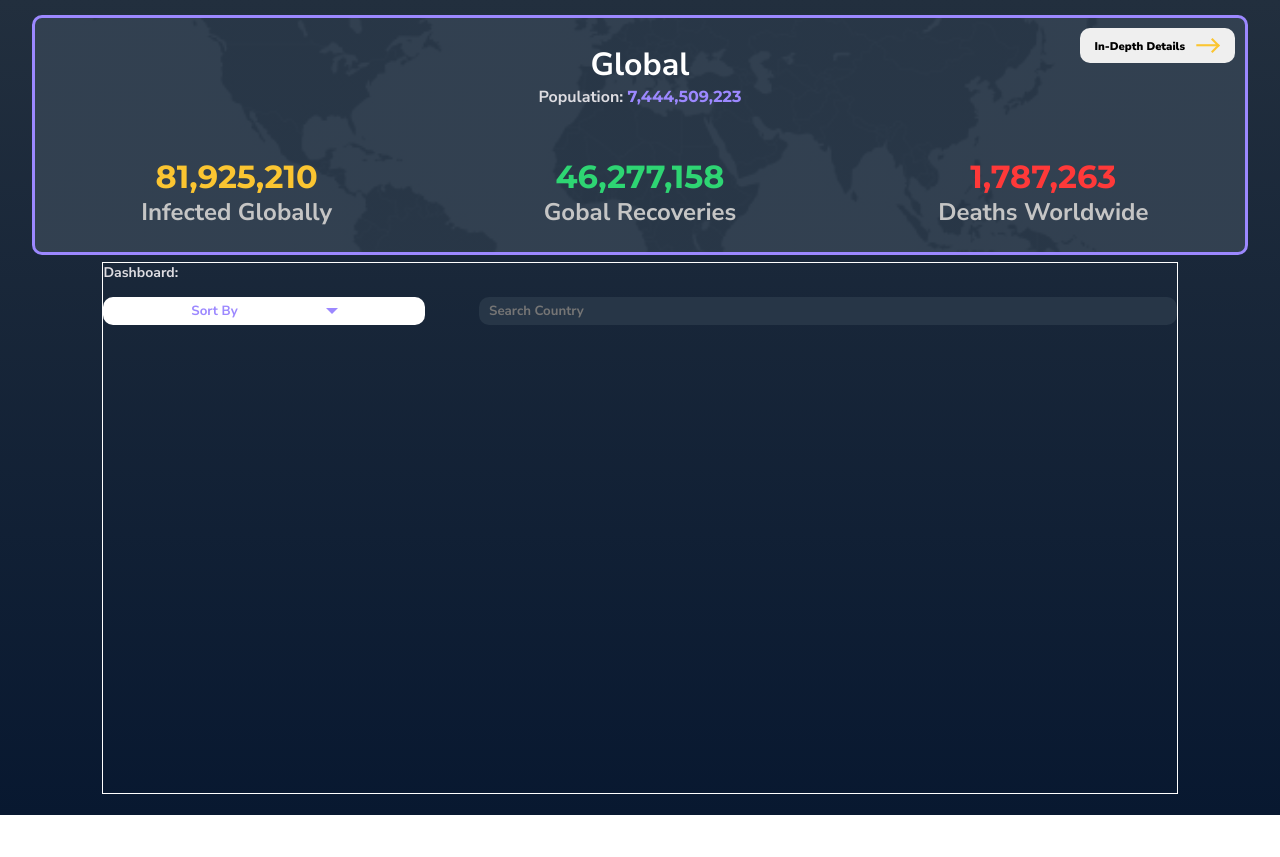
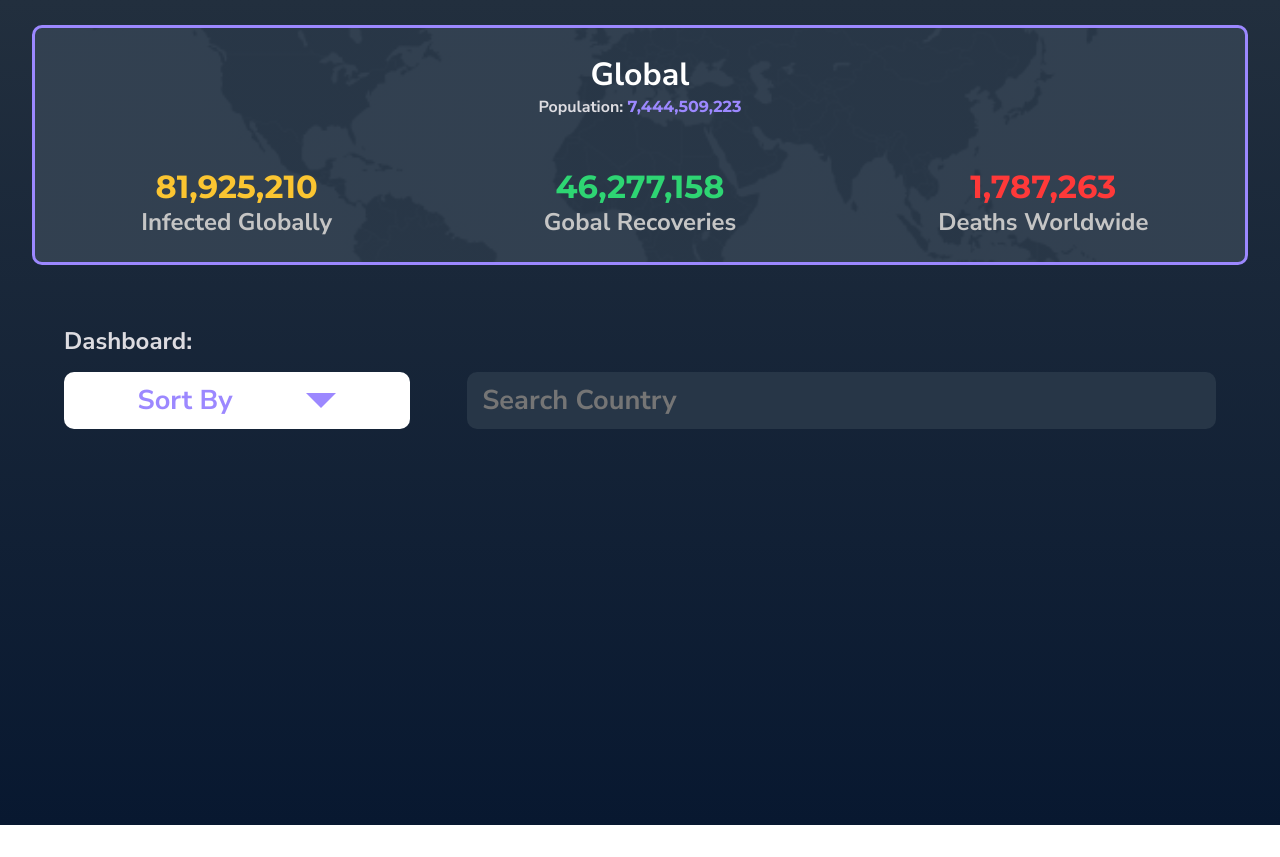
Before and after one commit to CoderLadFahim/tr19, a Vue app: page / in a window 1280 px wide. Before the commit the page ends 815 px from the top, so only its background shows below. Built offline with nearby package versions, Linux system fonts and the light colour scheme.

Commit message:
Removed deatils btn and added router-link to the global card + additional changes

```diff
--- a/src/App.vue
+++ b/src/App.vue
@@ -37,7 +37,7 @@ body {
 	color: $grey;
 	font-family: $regular-font;
 	font-weight: 700;
-	margin-top: 15px;
+	margin-top: 25px;
 	.data {
 		font-family: $number-font;
 	}
--- a/src/components/Filter.vue
+++ b/src/components/Filter.vue
@@ -8,9 +8,9 @@
 			<li
 				v-for="filter in filters"
 				:key="filter.ID"
-				class="option"
 				:class="{ active: activeFilter === filter.ID }"
 				@click="handleClick($event, filter.ID)"
+				class="option"
 			>
 				{{ filter.name }}
 			</li>
@@ -81,6 +81,7 @@ export default {
 		min-width: 100%;
 		padding: 5px 0;
 		color: $purple;
+		cursor: pointer;
 
 		.arrow-down {
 			@include dimen(0);
@@ -119,4 +120,54 @@ export default {
 		}
 	}
 }
+
+@media only screen and (min-width: 600px) {
+	.filter {
+		.filter-menu {
+			padding: 7px 0;
+
+			h5 {
+				font-size: 1.2rem;
+			}
+
+			.arrow-down {
+				border-width: 10px;
+			}
+		}
+
+		.filter-options {
+			top: 55px;
+
+			.option {
+				font-size: 1rem;
+				padding: 15px;
+			}
+		}
+	}
+}
+
+@media only screen and (min-width: 1024px) {
+	.filter {
+		.filter-menu {
+			padding: 10px 0;
+
+			h5 {
+				font-size: 1.7rem;
+			}
+
+			.arrow-down {
+				border-width: 15px;
+			}
+		}
+
+		.filter-options {
+			top: 80px;
+
+			.option {
+				font-size: 1.5rem;
+				padding: 20px;
+			}
+		}
+	}
+}
 </style>
--- a/src/components/Interface.vue
+++ b/src/components/Interface.vue
@@ -11,6 +11,8 @@
 			<Filter @filter-change="handleFilterChange" />
 			<input type="text" class="search-bar" placeholder="Search Country" />
 		</div>
+
+		<div class="results"></div>
 	</div>
 
 	<Guideline
@@ -33,7 +35,7 @@ export default {
 		Filter,
 	},
 	data: () => ({
-		filterMethod: 'IRD',
+		filterMethod: '',
 	}),
 	computed: {
 		...mapGetters({ results: 'getCountryResults' }),
@@ -52,8 +54,8 @@ export default {
 <style lang="scss" scoped>
 .interface {
 	@include dimen(84vw, 66.5vh);
-	border: 1px solid #fff;
-	margin-top: 7px;
+	// border: 1px solid #fff;
+	margin-top: 15px;
 	overflow: scroll;
 
 	.interface-title {
@@ -69,13 +71,13 @@ export default {
 	}
 
 	.search-bar {
-		color: $grey;
+		color: $purple;
 		background-color: $lightnavy;
 		border-radius: 10px;
 		border: none;
 		font-family: $regular-font;
 		font-weight: bold;
-		font-size: 13.28px;
+		font-size: 0.83rem;
 		padding: 5px 10px;
 		width: 65%;
 
@@ -84,4 +86,41 @@ export default {
 		}
 	}
 }
+
+@media only screen and (min-width: 600px) {
+	.interface {
+		margin-top: 20px;
+
+		.interface-title {
+			font-size: 1rem;
+		}
+
+		.search-bar {
+			font-size: 1.2rem;
+			padding: 7px 10px;
+		}
+	}
+}
+
+@media only screen and (min-width: 768px) {
+	.interface {
+		margin-top: 30px;
+		width: 90vw;
+	}
+}
+
+@media only screen and (min-width: 1024px) {
+	.interface {
+		margin-top: 60px;
+
+		.interface-title {
+			font-size: 1.5rem;
+		}
+
+		.search-bar {
+			font-size: 1.7rem;
+			padding: 10px 15px;
+		}
+	}
+}
 </style>
--- a/src/views/Dashboard.vue
+++ b/src/views/Dashboard.vue
@@ -1,13 +1,7 @@
 <template>
 	<div class="dashboard">
+		<router-link to="/details" class="global-details-link">
 			<GlobalStatus class="global-card">
-			<router-link to="/details" class="details-btn">
-				<button>
-					<span class="btn-text">In-Depth Details</span>
-					<span class="right-arrow"></span>
-				</button>
-			</router-link>
-
 				<div class="location-data">
 					<h1 class="location">Global</h1>
 					<p class="population">
@@ -18,11 +12,15 @@
 
 				<ul class="global-status">
 					<li class="data-field infection-data">
-					<h1 class="data total-infected">{{ getGlobalData('confirmed') }}</h1>
+						<h1 class="data total-infected">
+							{{ getGlobalData('confirmed') }}
+						</h1>
 						<p class="data-info">Infected Globally</p>
 					</li>
 					<li class="data-field recovery-data">
-					<h1 class="data total-recovered">{{ getGlobalData('recovered') }}</h1>
+						<h1 class="data total-recovered">
+							{{ getGlobalData('recovered') }}
+						</h1>
 						<p class="data-info">Gobal Recoveries</p>
 					</li>
 					<li class="data-field death-data">
@@ -31,6 +29,7 @@
 					</li>
 				</ul>
 			</GlobalStatus>
+		</router-link>
 		<DashboardInterface />
 	</div>
 </template>
@@ -59,46 +58,16 @@ export default {
 	flex-direction: column;
 	align-items: center;
 	justify-content: center;
-	a.details-btn {
+	a.global-details-link {
 		text-decoration: none;
 
 		&:hover {
-			transform: scale(1.05);
 			cursor: pointer;
 		}
 	}
 
 	.global-card {
 		position: relative;
-		.details-btn {
-			position: absolute;
-			right: -3px;
-			top: 106%;
-
-			button {
-				font: {
-					family: $regular-font;
-					weight: 900;
-					size: 0.5rem;
-				}
-				padding: 5px 10px;
-				border: none;
-				border-radius: 20px;
-				display: flex;
-				justify-content: space-between;
-				align-items: center;
-				box-sizing: content-box;
-
-				.btn-text {
-					display: block;
-					margin-right: 15px;
-				}
-
-				.right-arrow {
-					@include arrow('right', 0.5);
-				}
-			}
-		}
 
 		.location-data {
 			display: none;
@@ -150,11 +119,6 @@ export default {
 
 @media only screen and (min-width: 414px) {
 	.dashboard {
-		.global-card .details-btn button {
-			font-size: 0.7rem;
-			padding: 7px 12px;
-		}
-
 		.global-status {
 			li:nth-child(1) {
 				h1 {
@@ -210,7 +174,12 @@ export default {
 }
 
 @media only screen and (min-width: 768px) {
-	.dashboard .global-status {
+	.dashboard {
+		.global-card {
+			width: 90vw;
+		}
+
+		.global-status {
 			li:nth-child(2),
 			li:nth-child(3) {
 				h1 {
@@ -223,13 +192,10 @@ export default {
 			}
 		}
 	}
+}
 
 @media only screen and (min-width: 800px) {
 	.dashboard {
-		.global-card .details-btn button {
-			font-size: 0.8rem;
-		}
-
 		.global-status {
 			li:nth-child(1) {
 				h1 {
@@ -256,19 +222,6 @@ export default {
 
 @media only screen and (min-width: 1024px) {
 	.dashboard {
-		.global-card .details-btn button {
-			font-size: 1rem;
-			padding: 15px 20px;
-
-			.btn-text {
-				margin-right: 35px;
-			}
-
-			.right-arrow {
-				@include arrow('right', 1);
-			}
-		}
-
 		.global-status {
 			li:nth-child(2),
 			li:nth-child(3) {
@@ -308,25 +261,6 @@ export default {
 					}
 				}
 			}
-
-			.details-btn {
-				top: 10px;
-				right: 10px;
-				button {
-					padding: 10px 15px;
-					font-size: 0.7rem;
-					border-radius: 10px;
-					.btn-text {
-						margin-right: 20px;
-						position: relative;
-						top: 1px;
-					}
-
-					.right-arrow {
-						@include arrow('right', 0.7);
-					}
-				}
-			}
 		}
 
 		.global-status {
@@ -346,25 +280,14 @@ export default {
 				font-size: 1.5rem;
 			}
 		}
-
-		.details-btn {
-			top: 40px;
-			right: 50px;
-		}
 	}
 }
 
 @media only screen and (min-width: 1366px) {
 	.dashboard {
-		.global-card {
-			.details-btn .btn-text {
-				font-size: 1rem;
-			}
-
-			.location-data .population {
+		.global-card .location-data .population {
 			font-size: 1.5rem;
 		}
 	}
 }
-}
 </style>
```
Also changed, not shown: src/components/Result.vue (+7 -2 lines), 1 other file (tests, documents, lock files or other folders). Lines whose indentation alone changed are shown as unchanged.
